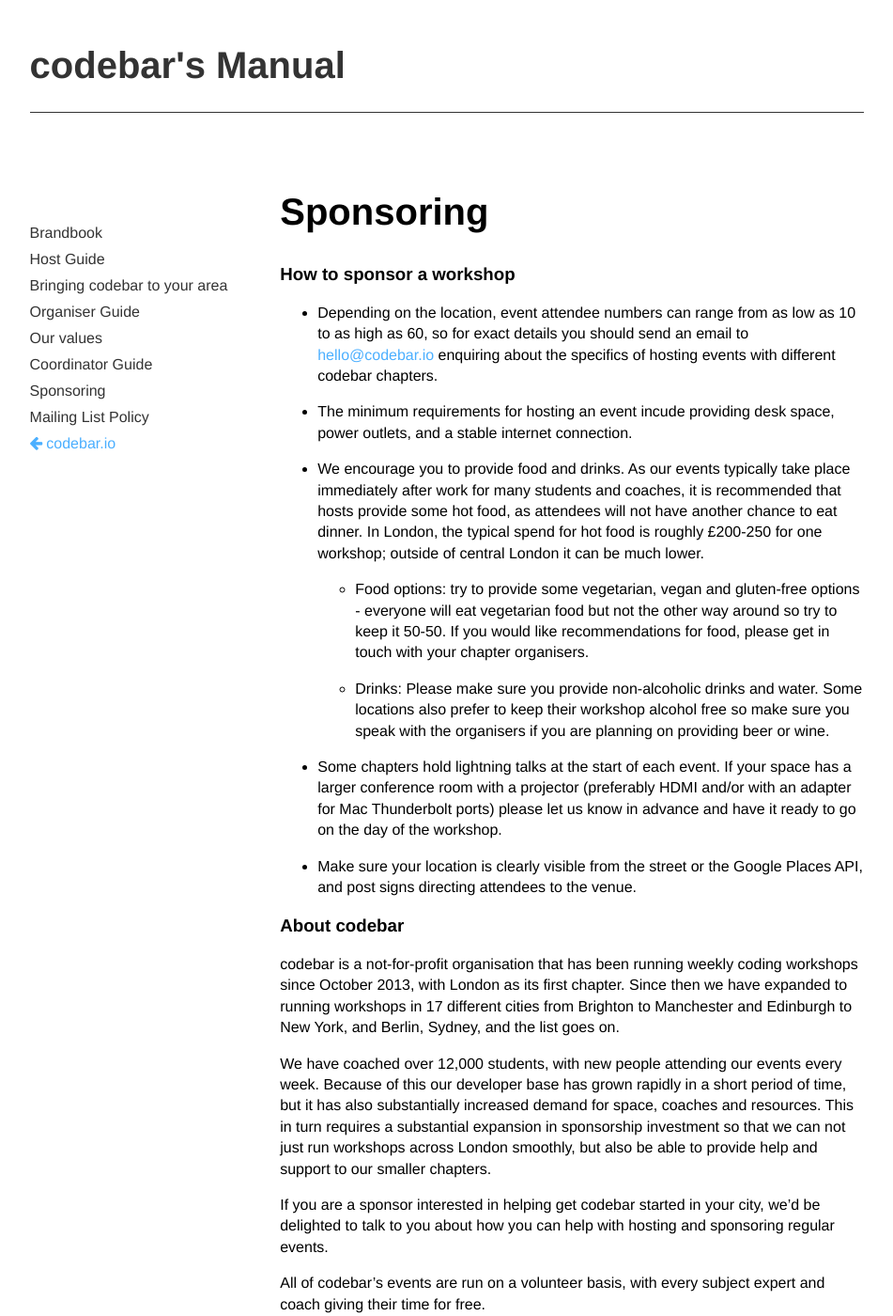
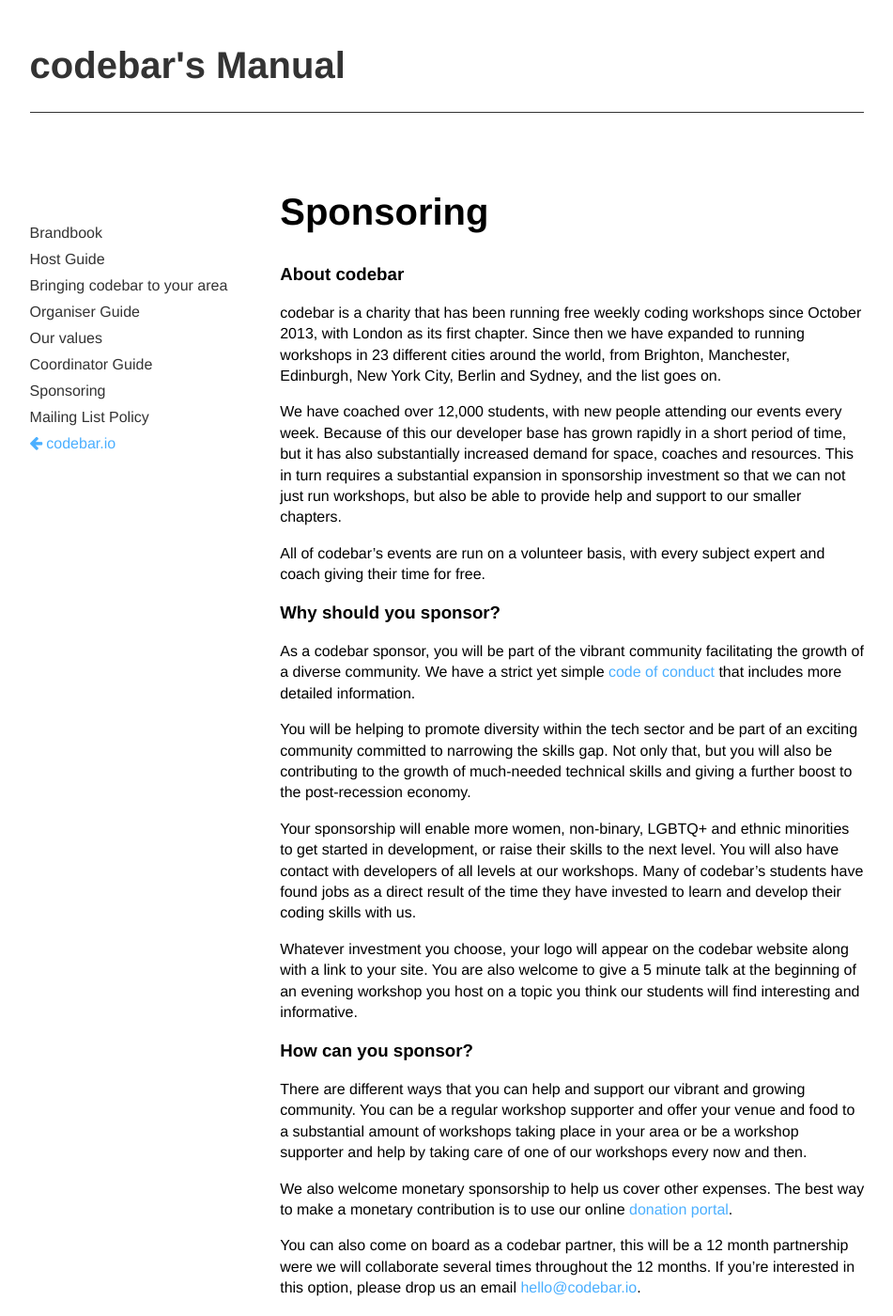
Before and after one commit to codebar/manual, a Jekyll site: the page built from _posts/2014-12-19-becoming-a-sponsor.md, in a window 1280 px wide and 1400 px high. Shown: the whole window at 94% size, without its empty margins (164-1115 px from the left). Built offline with Jekyll 4.4.1, drawn with Linux system fonts in a browser that asks for light colours; nearby versions of some CDN libraries; some of the changed text lies outside the part shown.

Commit message:
update wording on sponsorship manual page

```diff
--- a/_posts/2014-12-19-becoming-a-sponsor.md
+++ b/_posts/2014-12-19-becoming-a-sponsor.md
@@ -3,30 +3,11 @@
 title:  "Sponsoring"
 ---
 
-### How to sponsor a workshop
-
-- Depending on the location, event attendee numbers can range from as low as 10 to as high as 60, so for exact details you should send an email to <hello@codebar.io> enquiring about the specifics of hosting events with different codebar chapters.
-
-- The minimum requirements for hosting an event incude providing desk space, power outlets, and a stable internet connection.
-
-- We encourage you to provide food and drinks. As our events typically take place immediately after work for many students and coaches, it is recommended that hosts provide some hot food, as attendees will not have another chance to eat dinner. In London, the typical spend for hot food is roughly £200-250 for one workshop; outside of central London it can be much lower.
-
-  - Food options: try to provide some vegetarian, vegan and gluten-free options - everyone will eat vegetarian food but not the other way around so try to keep it 50-50. If you would like recommendations for food, please get in touch with your chapter organisers.
-
-  - Drinks: Please make sure you provide non-alcoholic drinks and water. Some locations also prefer to keep their workshop alcohol free so make sure you speak with the organisers if you are planning on providing beer or wine.
-
-
-- Some chapters hold lightning talks at the start of each event. If your space has a larger conference room with a projector (preferably HDMI and/or with an adapter for Mac Thunderbolt ports) please let us know in advance and have it ready to go on the day of the workshop.
-
-- Make sure your location is clearly visible from the street or the Google Places API, and post signs directing attendees to the venue.
-
 ### About codebar
 
-codebar is a not-for-profit organisation that has been running weekly coding workshops since October 2013, with London as its first chapter. Since then we have expanded to running workshops in 17 different cities from Brighton to Manchester and Edinburgh to New York, and Berlin, Sydney, and the list goes on.
+codebar is a charity that has been running free weekly coding workshops since October 2013, with London as its first chapter. Since then we have expanded to running workshops in 23 different cities around the world, from Brighton, Manchester, Edinburgh, New York City, Berlin and Sydney, and the list goes on.
 
-We have coached over 12,000 students, with new people attending our events every week. Because of this our developer base has grown rapidly in a short period of time, but it has also substantially increased demand for space, coaches and resources. This in turn requires a substantial expansion in sponsorship investment so that we can not just run workshops across London smoothly, but also be able to provide help and support to our smaller chapters.
-
-If you are a sponsor interested in helping get codebar started in your city, we'd be delighted to talk to you about how you can help with hosting and sponsoring regular events.
+We have coached over 12,000 students, with new people attending our events every week. Because of this our developer base has grown rapidly in a short period of time, but it has also substantially increased demand for space, coaches and resources. This in turn requires a substantial expansion in sponsorship investment so that we can not just run workshops, but also be able to provide help and support to our smaller chapters.
 
 All of codebar’s events are run on a volunteer basis, with every subject expert and coach giving their time for free.
 
@@ -36,7 +17,7 @@
 
 You will be helping to promote diversity within the tech sector and be part of an exciting community committed to narrowing the skills gap. Not only that, but you will also be contributing to the growth of much-needed technical skills and giving a further boost to the post-recession economy.
 
-Your sponsorship will enable more women, non-binary, LGBTQ and people from under-represented minority groups to get started in development, or raise their skills to the next level. You will also have contact with developers of all levels at our workshops. Many of codebar’s students have found jobs as a direct result of the time they have invested to learn and develop their coding skills with us.
+Your sponsorship will enable more women, non-binary, LGBTQ+ and ethnic minorities to get started in development, or raise their skills to the next level. You will also have contact with developers of all levels at our workshops. Many of codebar’s students have found jobs as a direct result of the time they have invested to learn and develop their coding skills with us.
 
 Whatever investment you choose, your logo will appear on the codebar website along with a link to your site. You are also welcome to give a 5 minute talk at the beginning of an evening workshop you host on a topic you think our students will find interesting and informative.
 
@@ -47,17 +28,14 @@
 
 We also welcome monetary sponsorship to help us cover other expenses. The best way to make a monetary contribution is to use our online [donation portal](https://codebar.enthuse.com/donate/#!/).
 
-
-### Sponsorship Packages
-
-We are always looking for new sponsors to get involved. If you're interested, please drop us an email <hello@codebar.io>.
+You can also come on board as a codebar partner, this will be a 12 month partnership were we will collaborate several times throughout the 12 months. If you're interested in this option, please drop us an email <hello@codebar.io>.
 
 
-#### Why sponsor us
+### Why sponsor us
 
 Women in the UK make up 46% of the workforce but in technology the number drops to less than 20%. Stereotypes, socio-psychological factors, external barriers such as male-dominated environments and a lack of role models in the sector are some of the contributing factors.
 
-Supporting us means you provide women, non-binary, LGBTQ+, and other under-represented groups the tools to get started with their development career and further current skills.
+Supporting us means you provide women, non-binary, LGBTQ+, and ethnic minorities the tools to get started with their development career and further current skills.
 
 Sponsoring us is also a great way to attract fresh and passionate talent to your company and to show your active efforts in tackling the industry’s diversity problem.
 
```
Also changed, not shown: other parts of _posts/2014-12-19-becoming-a-sponsor.md (+1 -1 lines).
